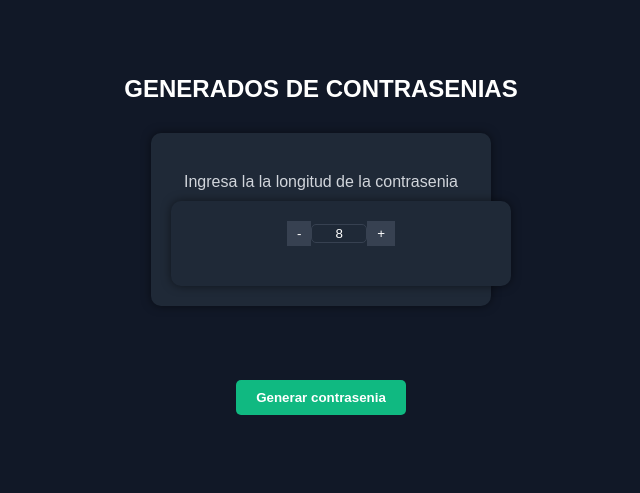
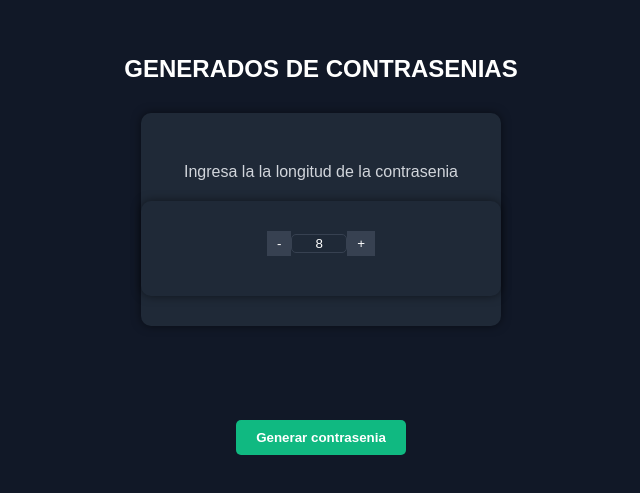
Before and after one commit to williRR/generatePass, a plain HTML site: page index.html in a window 1280 px wide. Shown: the part 153-646 px from the top of the page, without its empty margins (319-959 px from the left). Drawn offline with Linux system fonts and the light colour scheme.

Commit message:
arreglando estilos

```diff
--- a/style.css
+++ b/style.css
@@ -13,11 +13,14 @@ body {
 .container {
     text-align: center;
     background-color: #1f2937; /* Slightly lighter dark color */
-    padding: 20px;
+    padding: 30px;
     border-radius: 10px;
     box-shadow: 0 0 10px rgba(0, 0, 0, 0.5);
     width: 300px;
     margin-top: 10px;
+    display: flex;
+    flex-direction: column;
+    align-items: center;
 }
 
 h1 {
@@ -36,7 +39,8 @@ label {
     display: flex;
     justify-content: center;
     align-items: center;
-    margin-bottom: 20px;
+    margin-bottom: 10px;
+    width: 100%;
 }
 
 .input-group input {
@@ -67,7 +71,7 @@ label {
     padding: 10px 20px;
     cursor: pointer;
     border-radius: 5px;
-    margin-bottom: 20px;
+    margin-top: 20px;
     font-weight: bold;
 }
 
```
